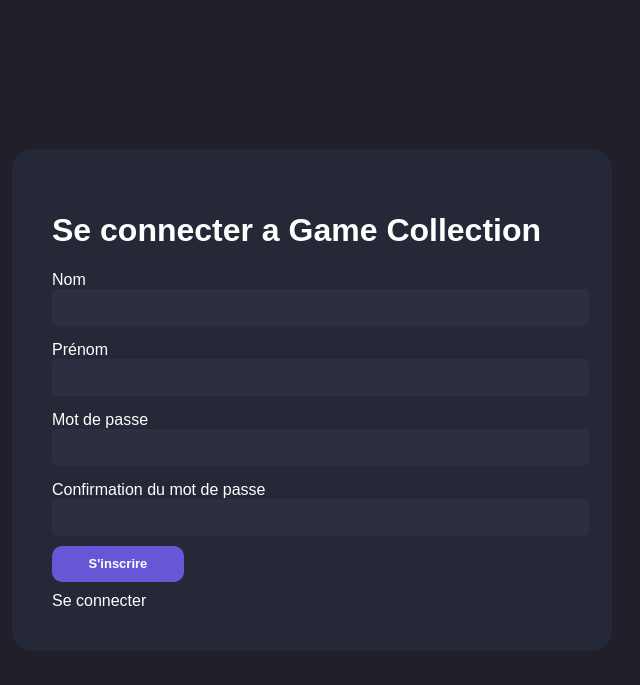
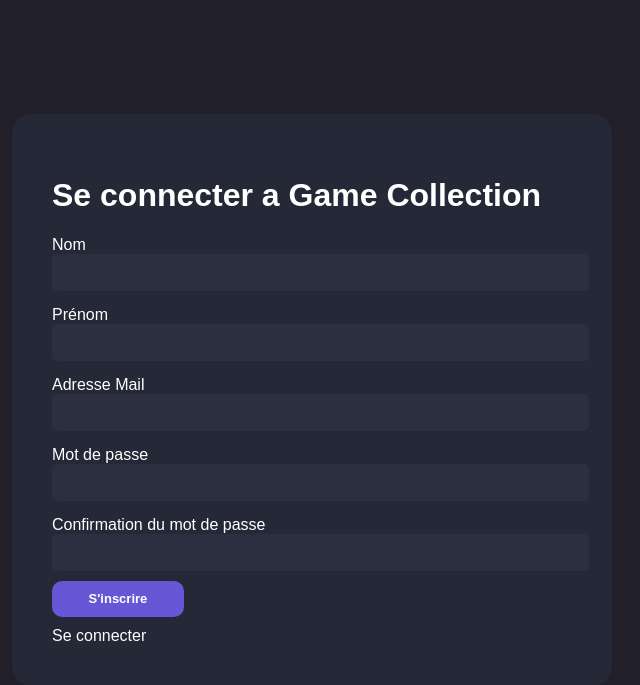
Before and after one commit to txngUI/game_collection, a PHP site: page /views/inscription.php in a window 1280 px wide. Shown: the top 685 px of the page, without its empty margins (328-968 px from the left). Run offline with PHP 8.4, Linux system fonts and the light colour scheme.

Commit message:
Update inscription.php

```diff
--- a/views/inscription.php
+++ b/views/inscription.php
@@ -19,6 +19,10 @@
         <input type="text" name="surname" id="surname" required>
       </div>
       <div class="input top" style="margin-top: 15px;">
+        <label for="email">Adresse Mail</label>
+        <input type="text" name="email" id="email" required>
+      </div>
+      <div class="input top" style="margin-top: 15px;">
         <label for="password">Mot de passe</label>
         <input type="password" name="password" id="password" required>
       </div>
```
